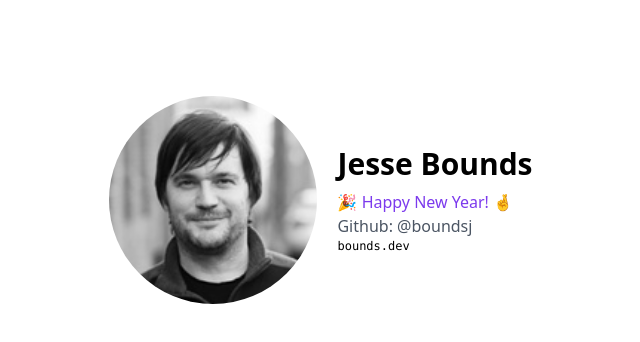
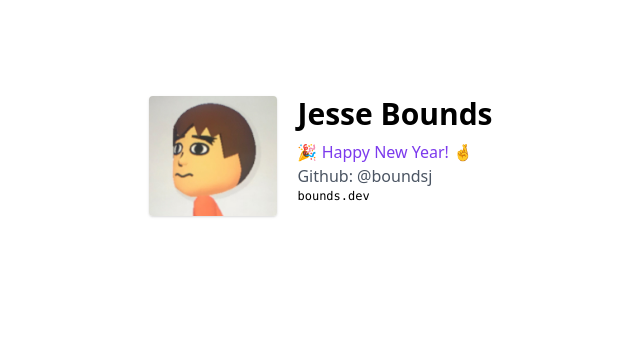
Before and after one commit to boundsj/bounds-dev, a Next.js app: page / in a window 1280 px wide. Shown: the top 342 px of the page, without its empty margins (319-959 px from the left). Built offline with nearby package versions, Linux system fonts and the light colour scheme.

Commit message:
update profile image and styles

```diff
--- a/pages/index.js
+++ b/pages/index.js
@@ -3,12 +3,11 @@ import Layout, { siteTitle } from '../components/layout'
 export default function Home() {
   return (
     <Layout>
-      <div className="flex rounded-lg p-24 h-auto w-auto justify-center">
-        <img
-          className="h-52 w-52 rounded-full mx-0 mr-5"
-          src="/images/profile.jpg"
-        />
-        <div className="flex h-52">
+      <div className="flex p-24 h-auto w-auto justify-center">
+        <div class="w-auto h-auto pr-5">
+          <img class="shadow rounded w-32 h-auto" src="/images/profile.jpeg" />
+        </div>
+        <div className="flex h-20">
           <div className="m-auto">
             <h2 className="text-black dark:text-white text-3xl font-bold pb-2">Jesse Bounds</h2>
             <div className="text-purple-600 dark:text-yellow-200">🎉 Happy New Year! 🤞</div>
```
Also changed, not shown: public/images/profile.jpeg (added), public/images/profile.jpg (deleted).
